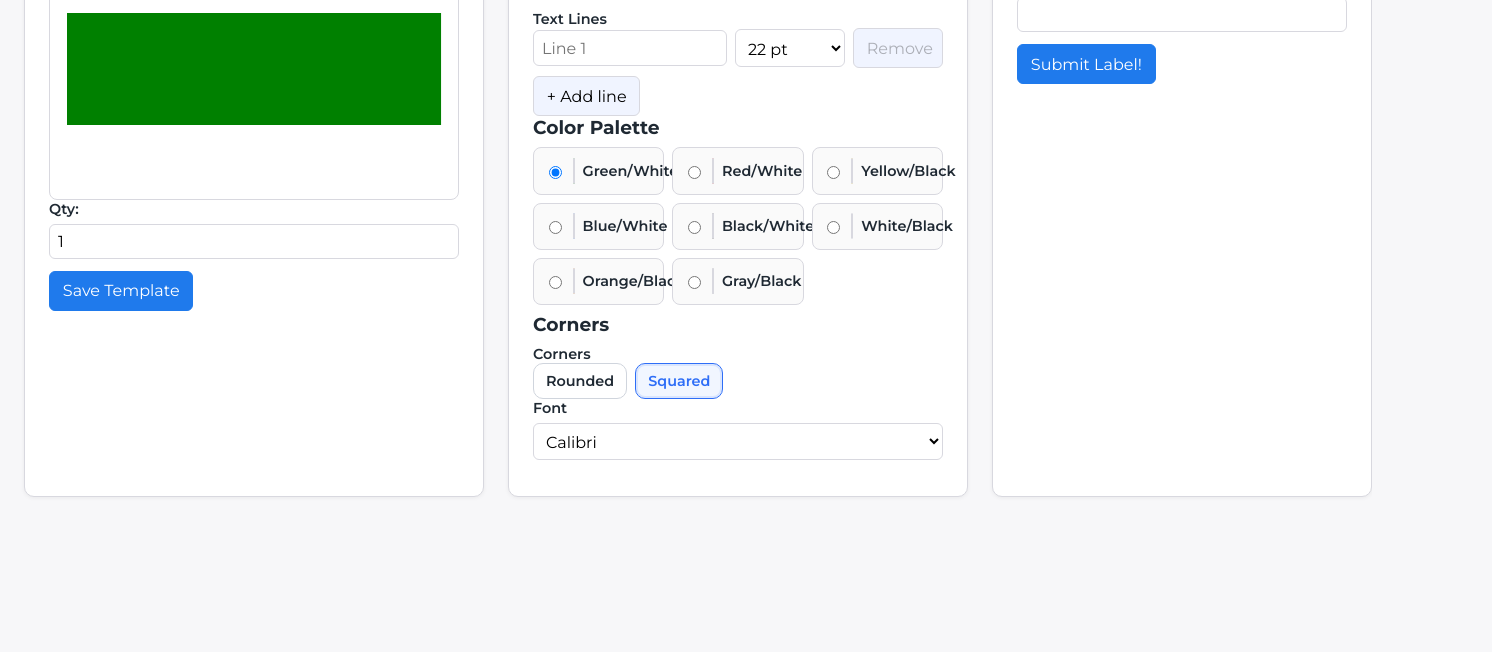
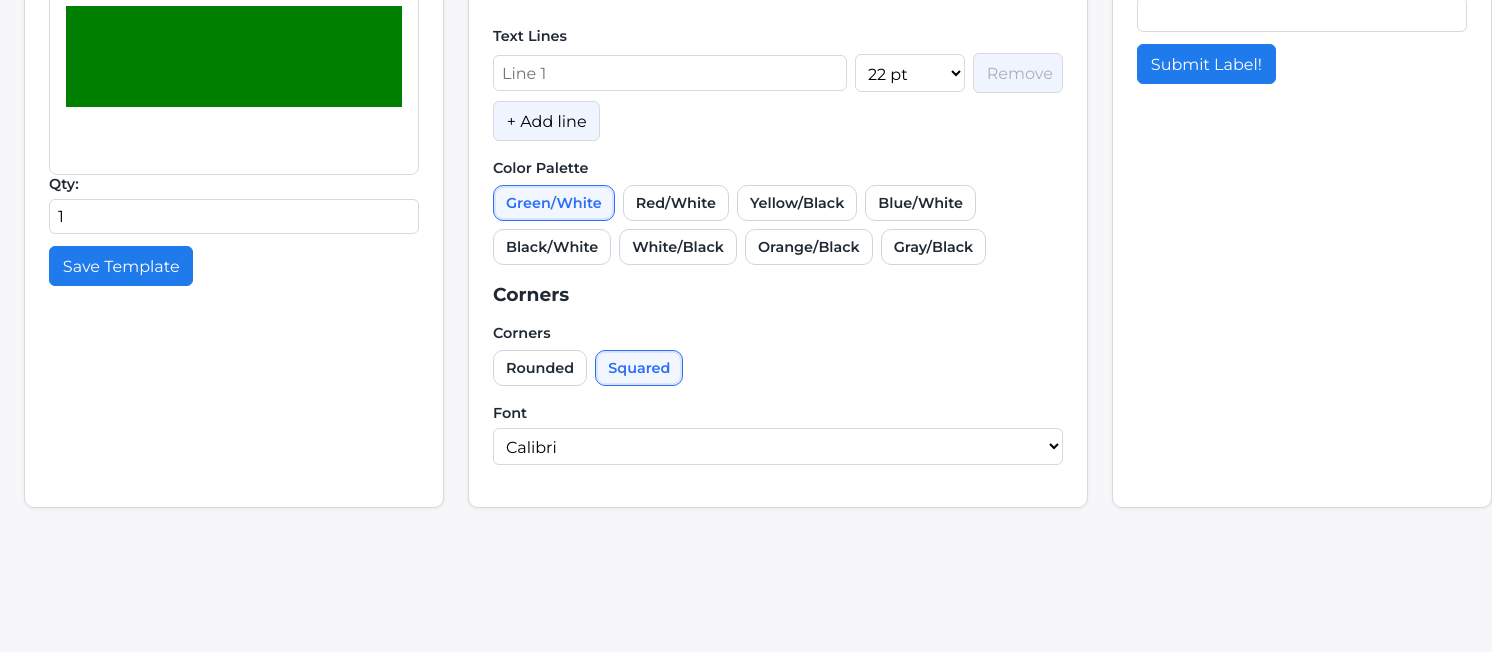
Before and after one commit to treysenparkinson/NameplateLabelCreatorMTX, a website: page index.html in a window 1280 px wide. Shown: the part 148-800 px from the top of the page, 1492 px wide, since content can reach past the window. Drawn offline with Linux system fonts and the light colour scheme.

Commit message:
stretched out the label creator, along with fixing color palette buttons, and space between categories

```diff
--- a/app.js
+++ b/app.js
@@ -1,22 +1,22 @@
 const PPI = 96;
 const LS_KEY = 'ms_nameplate_saved';
 
-const colorOptions = [
-  { name: 'Green/White', bg: '#008000', fg: '#ffffff' },
-  { name: 'Red/White', bg: '#cc0000', fg: '#ffffff' },
-  { name: 'Yellow/Black', bg: '#ffd500', fg: '#000000' },
-  { name: 'Blue/White', bg: '#0057d9', fg: '#ffffff' },
-  { name: 'Black/White', bg: '#000000', fg: '#ffffff' },
-  { name: 'White/Black', bg: '#ffffff', fg: '#000000' },
-  { name: 'Orange/Black', bg: '#ff7a00', fg: '#000000' },
-  { name: 'Gray/Black', bg: '#808080', fg: '#000000' }
-];
+const COLOR_MAP = {
+  'Green/White': { bg: '#008000', fg: '#ffffff', name: 'Green/White' },
+  'Red/White': { bg: '#cc0000', fg: '#ffffff', name: 'Red/White' },
+  'Yellow/Black': { bg: '#ffd500', fg: '#000000', name: 'Yellow/Black' },
+  'Blue/White': { bg: '#0057d9', fg: '#ffffff', name: 'Blue/White' },
+  'Black/White': { bg: '#000000', fg: '#ffffff', name: 'Black/White' },
+  'White/Black': { bg: '#ffffff', fg: '#000000', name: 'White/Black' },
+  'Orange/Black': { bg: '#ff7a00', fg: '#000000', name: 'Orange/Black' },
+  'Gray/Black': { bg: '#808080', fg: '#000000', name: 'Gray/Black' }
+};
 
 let state = {
   heightIn: 1.5,
   widthIn: 5.0,
   qty: 1,
-  color: { bg: '#008000', fg: '#ffffff', name: 'Green/White' },
+  color: COLOR_MAP['Green/White'],
   corners: 'squared',
   font: 'Calibri, Arial, Helvetica, sans-serif',
   lines: [{ text: '', pt: 22 }]
@@ -30,6 +30,7 @@ const linesList = document.getElementById('linesList');
 const addLineBtn = document.getElementById('addLine');
 const fontSelect = document.getElementById('fontSelect');
 const cornersGroup = document.getElementById('cornersGroup');
+const colorsGroup = document.getElementById('colorsGroup');
 const MIN_LINES = 1;
 const MAX_LINES = 6;
 
@@ -52,33 +53,16 @@ if (cornersGroup) {
   });
 }
 
-function createColorPalette() {
-  const container = document.getElementById('colorOptions');
-  container.innerHTML = '';
-  colorOptions.forEach((opt, idx) => {
-    const id = `color-${idx}`;
-    const label = document.createElement('label');
-    const input = document.createElement('input');
-    input.type = 'radio';
-    input.name = 'color';
-    input.value = opt.name;
-    input.id = id;
-    if (state.color.name === opt.name) input.checked = true;
-    input.addEventListener('change', () => {
-      state.color = { ...opt };
+if (colorsGroup) {
+  const inputs = colorsGroup.querySelectorAll('input[name="color"]');
+  inputs.forEach((i) => {
+    i.checked = i.value === state.color.name;
+  });
+  inputs.forEach((i) => {
+    i.addEventListener('change', () => {
+      state.color = COLOR_MAP[i.value];
       render();
     });
-
-    const swatch = document.createElement('span');
-    swatch.className = 'color-swatch';
-    swatch.style.background = opt.bg;
-    swatch.title = `${opt.name}`;
-    swatch.style.color = opt.fg;
-
-    label.appendChild(input);
-    label.appendChild(swatch);
-    label.appendChild(document.createTextNode(opt.name));
-    container.appendChild(label);
   });
 }
 
@@ -308,7 +292,6 @@ function setupButtons() {
 }
 
 function init() {
-  createColorPalette();
   setupControls();
   renderLinesControls();
   setupButtons();
--- a/index.html
+++ b/index.html
@@ -10,7 +10,7 @@
   <link rel="stylesheet" href="styles.css" />
 </head>
 <body>
-  <main class="layout">
+  <main id="appShell" class="layout">
     <section class="panel preview-panel">
       <h1>Nameplate Label Creator</h1>
       <canvas id="preview" width="900" height="560" aria-label="Nameplate preview"></canvas>
@@ -40,8 +40,34 @@
         <button id="addLine" type="button" class="btn btn-secondary" style="margin-top:8px">+ Add line</button>
       </div>
 
-      <h3>Color Palette</h3>
-      <div class="palette" id="colorOptions"></div>
+      <div class="field-group">
+        <label class="field-label">Color Palette</label>
+        <div class="chip-group" id="colorsGroup">
+          <input type="radio" id="c_gw" name="color" value="Green/White" checked>
+          <label class="chip" for="c_gw">Green/White</label>
+
+          <input type="radio" id="c_rw" name="color" value="Red/White">
+          <label class="chip" for="c_rw">Red/White</label>
+
+          <input type="radio" id="c_yb" name="color" value="Yellow/Black">
+          <label class="chip" for="c_yb">Yellow/Black</label>
+
+          <input type="radio" id="c_bw" name="color" value="Blue/White">
+          <label class="chip" for="c_bw">Blue/White</label>
+
+          <input type="radio" id="c_kW" name="color" value="Black/White">
+          <label class="chip" for="c_kW">Black/White</label>
+
+          <input type="radio" id="c_Wk" name="color" value="White/Black">
+          <label class="chip" for="c_Wk">White/Black</label>
+
+          <input type="radio" id="c_ob" name="color" value="Orange/Black">
+          <label class="chip" for="c_ob">Orange/Black</label>
+
+          <input type="radio" id="c_gb" name="color" value="Gray/Black">
+          <label class="chip" for="c_gb">Gray/Black</label>
+        </div>
+      </div>
 
       <h3>Corners</h3>
       <div class="field-group">
@@ -54,7 +80,7 @@
         </div>
       </div>
 
-      <div class="field">
+      <div class="field field-group">
         <label for="fontSelect">Font</label>
         <select id="fontSelect" class="input">
           <option value="Calibri, Arial, Helvetica, sans-serif" selected>Calibri</option>
--- a/styles.css
+++ b/styles.css
@@ -206,4 +206,21 @@ button:hover {
   background: #f1f6ff;
   box-shadow: 0 0 0 2px rgba(46, 110, 247, 0.12) inset;
 }
+
+#appShell {
+  display: grid;
+  grid-template-columns: minmax(420px, 1.2fr) minmax(620px, 1.9fr) minmax(380px, 1fr);
+  gap: 24px;
+  max-width: 1600px;
+  margin: 0 auto;
 }
+
+.panel, .card { padding: 24px; }
+
+.field-group { margin: 18px 0; }
+.field-group .field-label { display: block; margin-bottom: 8px; font-weight: 600; }
+
+.chip-group { display: flex; flex-wrap: wrap; gap: 8px; }
+.chip-group input[type="radio"] { position: absolute; opacity: 0; pointer-events: none; }
+.chip { padding: 8px 12px; border: 1px solid #d0d5dd; border-radius: 10px; background: #fff; cursor: pointer; user-select: none; }
+.chip-group input[type="radio"]:checked + .chip { border-color: #2e6ef7; color: #2e6ef7; background: #f1f6ff; box-shadow: 0 0 0 2px rgba(46,110,247,.12) inset; }
```
